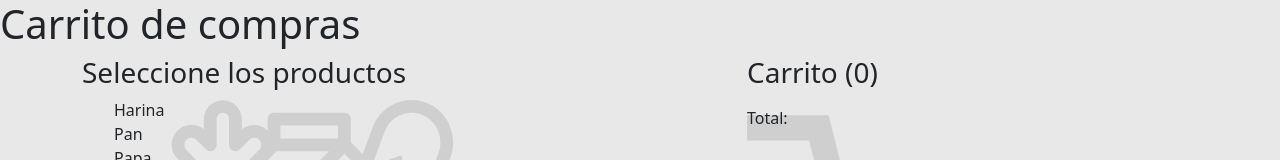
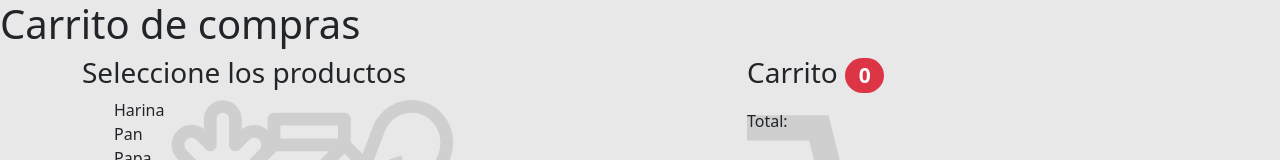
Before and after one commit to Janegro09/utn-fullstack-react, a plain HTML site: page Modulo2/tp2/index.html in a window 1280 px wide. Shown: the top 160 px of the page. Drawn offline with nearby package versions, Linux system fonts and the light colour scheme.

Commit message:
se mejora con bootstrap

```diff
--- a/Modulo2/tp2/index.html
+++ b/Modulo2/tp2/index.html
@@ -21,7 +21,7 @@
             </div>
             <div class="col">
                 <img class="carrito"src="img/shopping-cart.svg" alt="carrito">
-                <h3>Carrito (<span class="cantidad">0</span>)</h3>
+                <h3>Carrito <span class="badge bg-danger rounded-pill cantidad">0</span></h3>
                 <div class="productosDelCarrito">
                 </div>
                 <div class="total">
```
